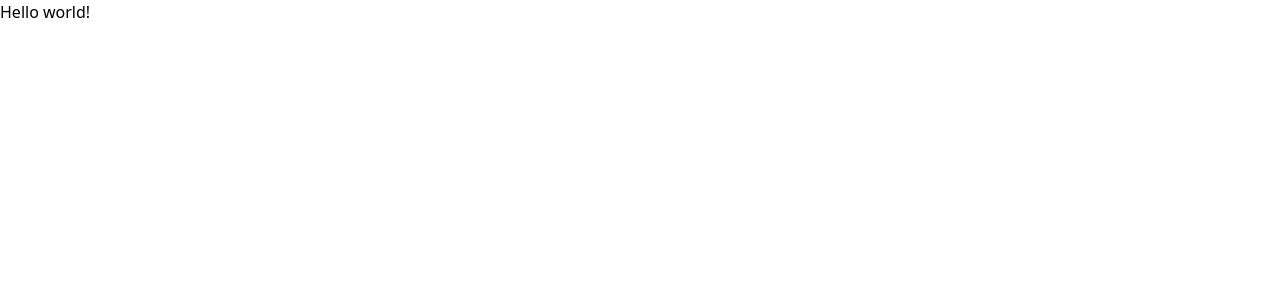
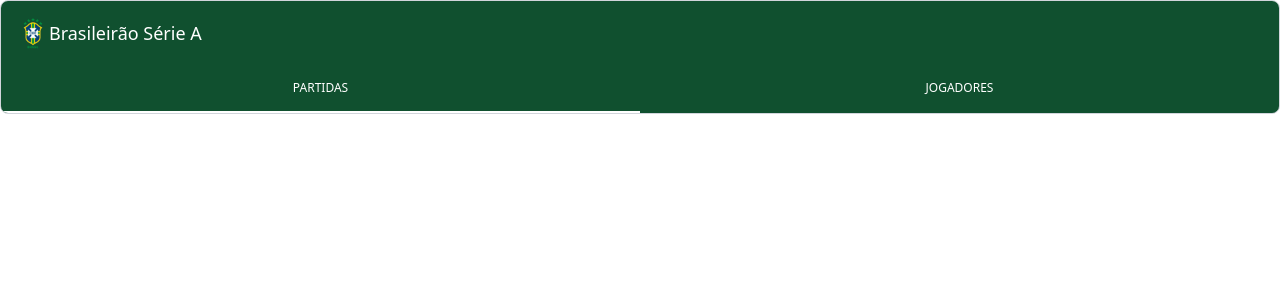
Before and after one commit to Lima2006/campeonato-brasileiro, a Next.js app: page / in a window 1280 px wide. Shown: the top 300 px of the page. Built offline with nearby package versions, Linux system fonts and the light colour scheme.

Commit message:
feat: create main page component

```diff
--- /dev/null
+++ b/src/components/screens/main-page.tsx
@@ -0,0 +1,15 @@
+import { ChampionshipTable } from "components/features/championship-table";
+import Head from "next/head";
+
+const MainPage: React.FC = () => {
+  return (
+    <main>
+      <Head>
+        <title>Campeonato Brasileiro</title>
+      </Head>
+      <ChampionshipTable />
+    </main>
+  );
+};
+
+export default MainPage;
--- a/src/pages/index.tsx
+++ b/src/pages/index.tsx
@@ -1,9 +1,8 @@
 import type { NextPage } from "next";
-import Head from "next/head";
-import Image from "next/image";
+import MainPage from "../components/screens/main-page";
 
 const Home: NextPage = () => {
-  return <div>Hello world!</div>
+  return <MainPage />
 };
 
 export default Home;
```
